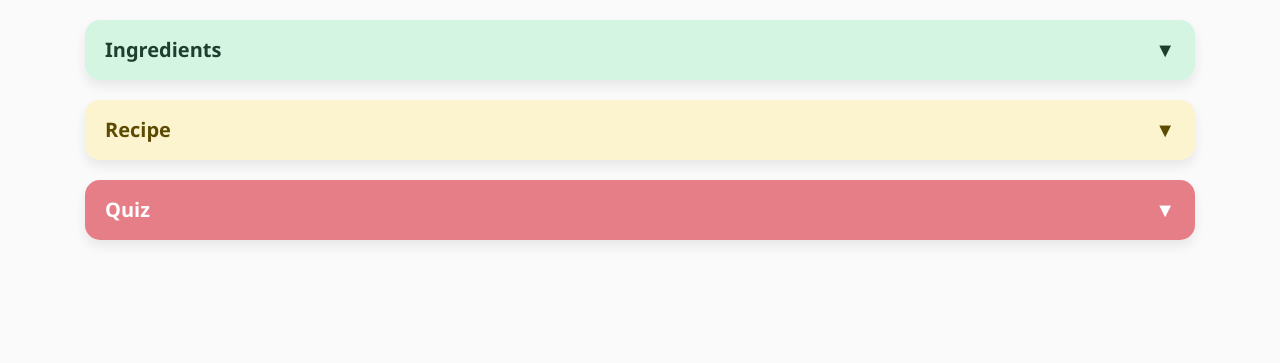
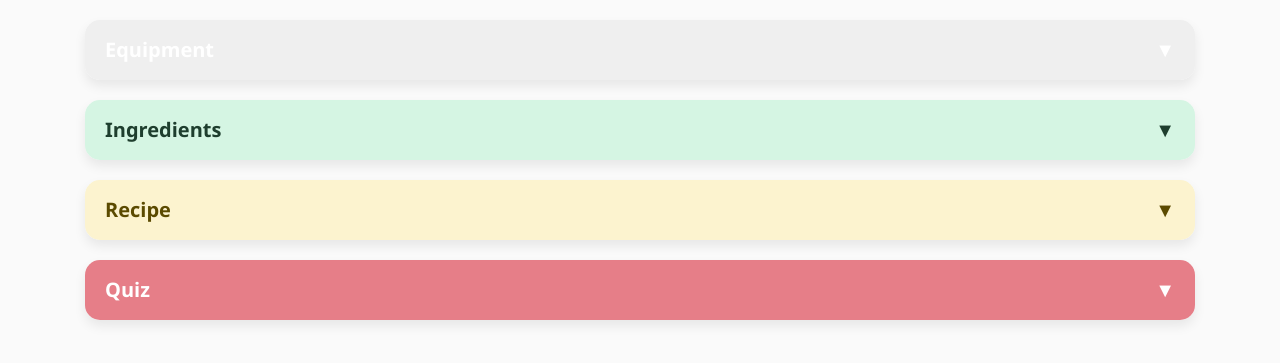
Before and after one commit to andyzhou443/Dorm-Cooking, a Flask app: template templates/recipe.html in a window 1280 px wide. Shown: the part 56-419 px from the top of the page. Run offline with Flask 3, Linux system fonts and the light colour scheme; the template is opened without the code that fills it, so the values that code supplies are empty; some libraries are stand-ins or nearby versions.

Commit message:
Added equipment section

```diff
--- a/templates/recipe.html
+++ b/templates/recipe.html
@@ -2,6 +2,18 @@
 
 {% block content %}
 <h1 class="text-center">{{ recipe.name }}</h1>
+
+<!-- EQUIPMENT DROPDOWN -->
+<div class="dropdown gray">
+    <button class="dropdown-btn">Equipment<span>▼</span></button>
+    <div class="dropdown-content">
+        <div class="equipment-list">
+            {% for equipment in recipe.equipment %}
+            <div class="equipment-item">{{ equipment }}</div>
+            {% endfor %}
+        </div>
+    </div>
+</div>
 
 <!-- INGREDIENTS DROPDOWN -->
 <div class="dropdown green">
```
